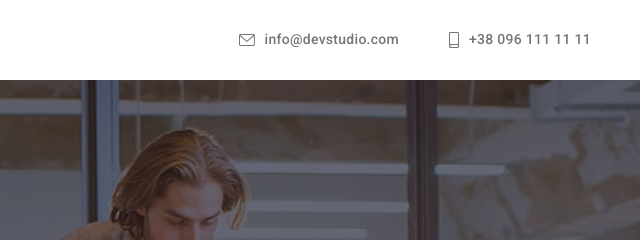
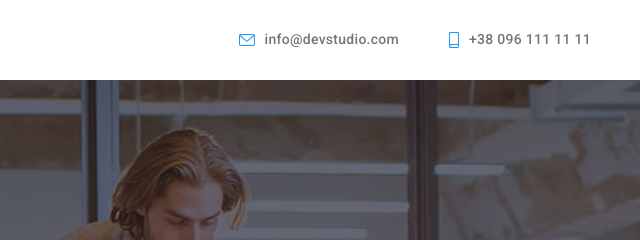
Before and after one commit to ms-anastasia/goit-markup-hw-05, a plain HTML site: page index.html in a window 1280 px wide. Shown: the top 240 px of the page, 634-1274 px from the left. Drawn offline with nearby package versions, Linux system fonts and the light colour scheme.

Commit message:
Update styles.css

```diff
--- a/css/styles.css
+++ b/css/styles.css
@@ -163,6 +163,9 @@ img {
 .svg-icon {
   margin-right: 10px;
   fill: currentColor;
+}
+.svg-icon {
+  fill: #2196f3;
 }
 
 /* main section */
```
